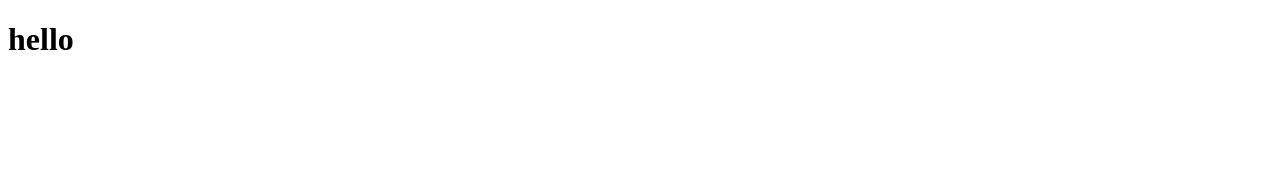
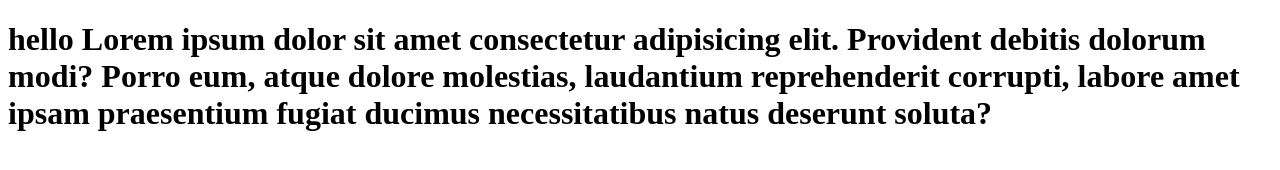
Before and after one commit to codeit-np/butterfly, a plain HTML site: page images/gaurab.html in a window 1280 px wide. Drawn offline with Linux system fonts and the light colour scheme.

Commit message:
para added

```diff
--- a/images/gaurab.html
+++ b/images/gaurab.html
@@ -9,7 +9,7 @@
 <body>
     <h1>
         hello
-
+        Lorem ipsum dolor sit amet consectetur adipisicing elit. Provident debitis dolorum modi? Porro eum, atque dolore molestias, laudantium reprehenderit corrupti, labore amet ipsam praesentium fugiat ducimus necessitatibus natus deserunt soluta?
     </h1>
 
 </body>
```
